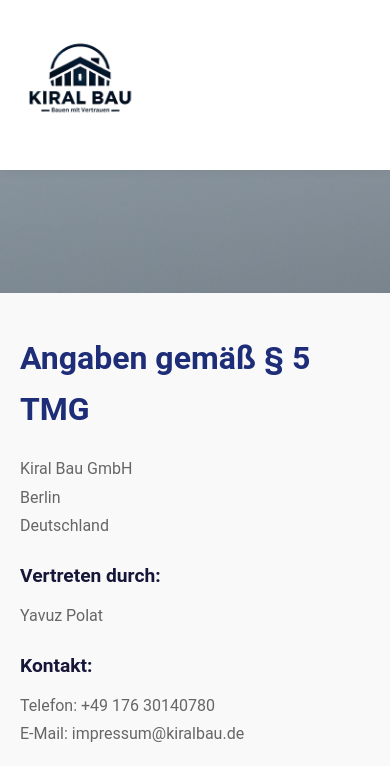
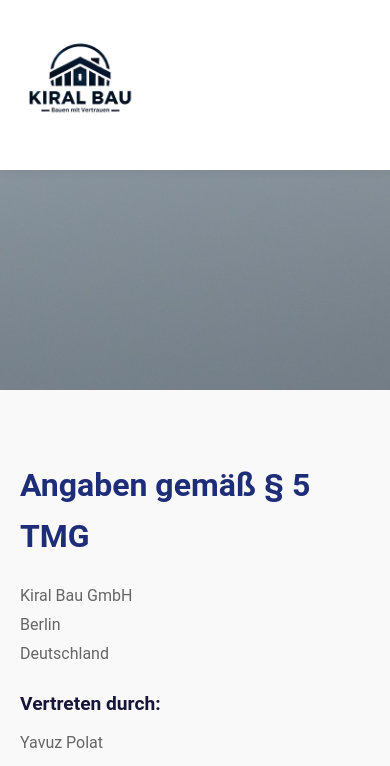
Before and after one commit to pavosdigital/kiralbau, a plain HTML site: page impressum.html in a window 390 px wide. Shown: the top 766 px of the page. Drawn offline with Linux system fonts and the light colour scheme.

Commit message:
Update styles.css

```diff
--- a/styles.css
+++ b/styles.css
@@ -142,9 +142,15 @@
     padding: 20px;
 }
 
+/* Mobile Anpassungen für mehr Abstand nach unten */
 @media (max-width: 768px) {
     .hero {
-        padding-top: 75%;
+        padding-top: 100%; /* Erhöht das Verhältnis für mobile Geräte */
+        margin-bottom: 30px; /* Fügt zusätzlichen Abstand unten hinzu, um die Section weiter nach unten zu schieben */
+    }
+
+    .hero-content {
+        top: 100%; /* Verschiebt den Inhalt etwas weiter nach unten in der Hero-Section */
     }
 }
 
```
